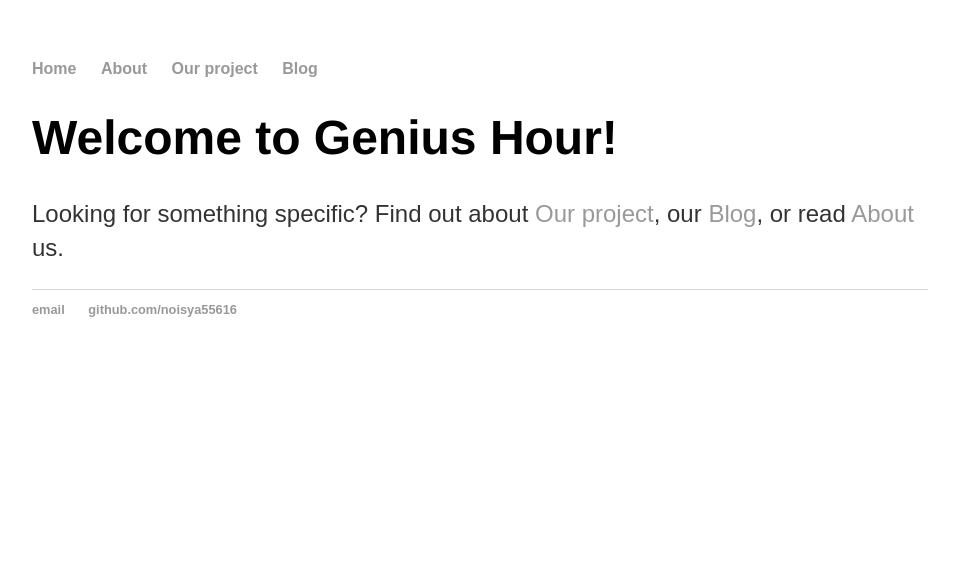
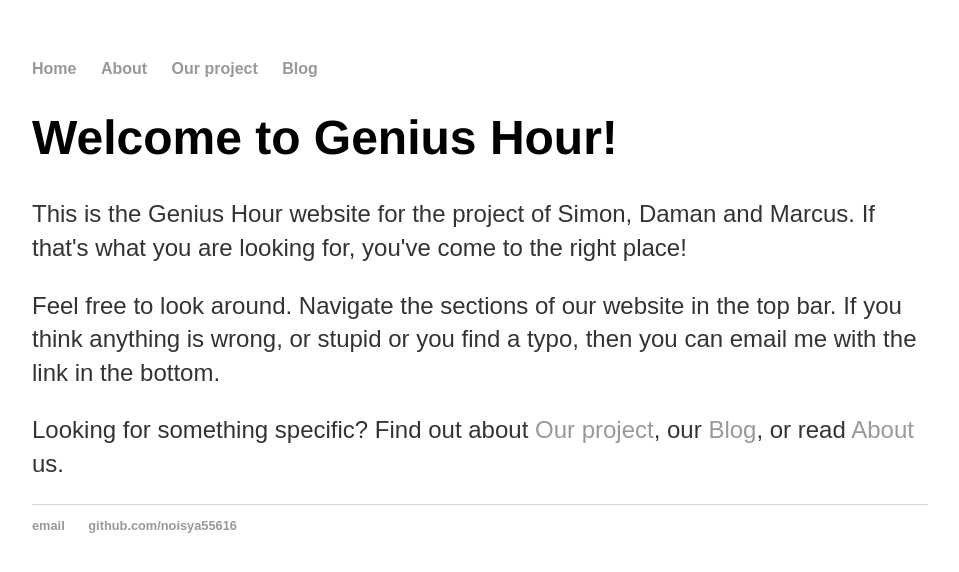
Before and after one commit to shangmingwu/noisya55616.github.io-archive, a Jekyll site: the page built from index.html, in a window 1280 px wide. Shown: the top 572 px of the page, without its empty margins (160-1119 px from the left). Built offline with Jekyll 4.4.1, drawn with Linux system fonts in a browser that asks for light colours.

Commit message:
Update index.html

```diff
--- a/index.html
+++ b/index.html
@@ -4,5 +4,11 @@ title: Big brain time
 ---
 <div class="blurb">
 	<h1>Welcome to Genius Hour!</h1>
+	<p>This is the Genius Hour website for the project of Simon, Daman and Marcus. If that's what you are looking for, you've come to the right place!</p>
+	<p>Feel free to look around. Navigate the sections of our website in the top bar.
+		If you think anything is wrong, or stupid or you find a typo, then you can email me with the link in the bottom.
+	</p>
 	<p>Looking for something specific? Find out about <a href="/project">Our project</a>, our <a href="/blog/">Blog</a>, or read <a href="/about">About</a> us.</p>
+
+
 </div><!-- /.blurb -->
```
